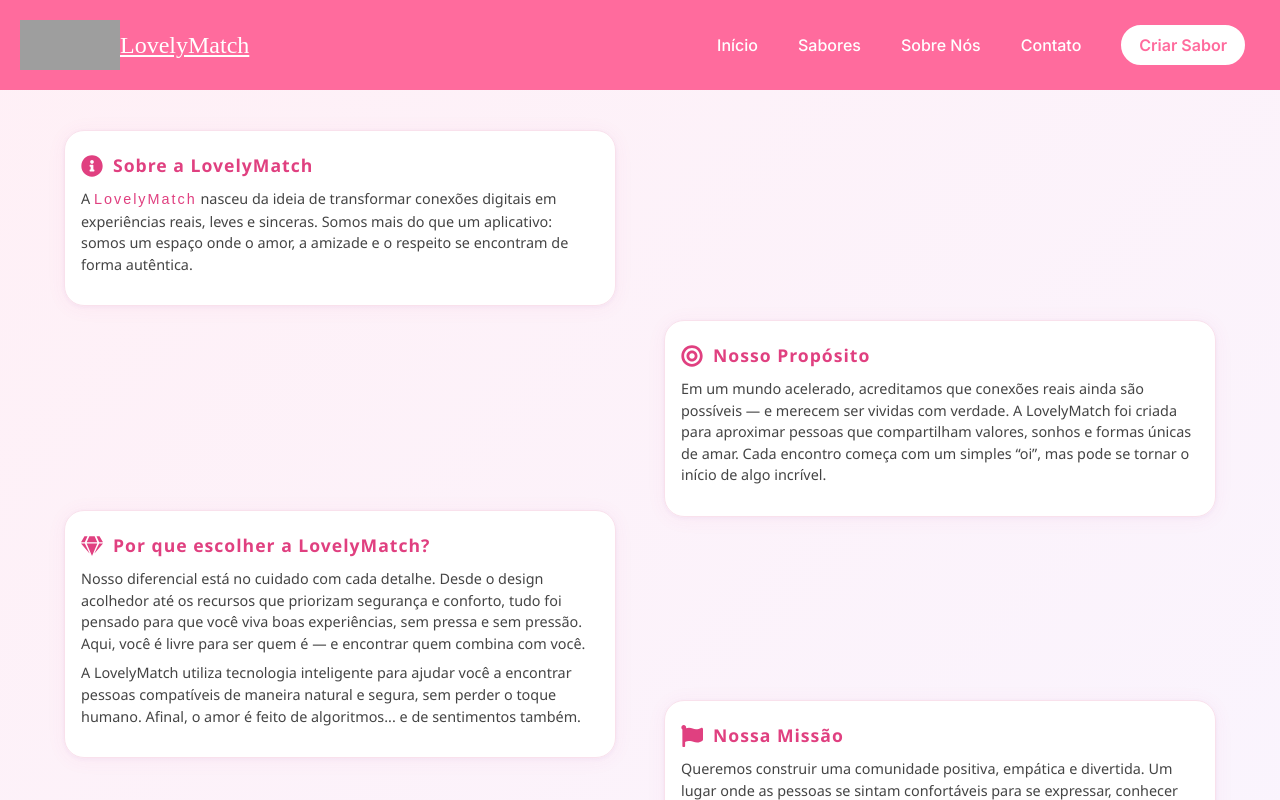
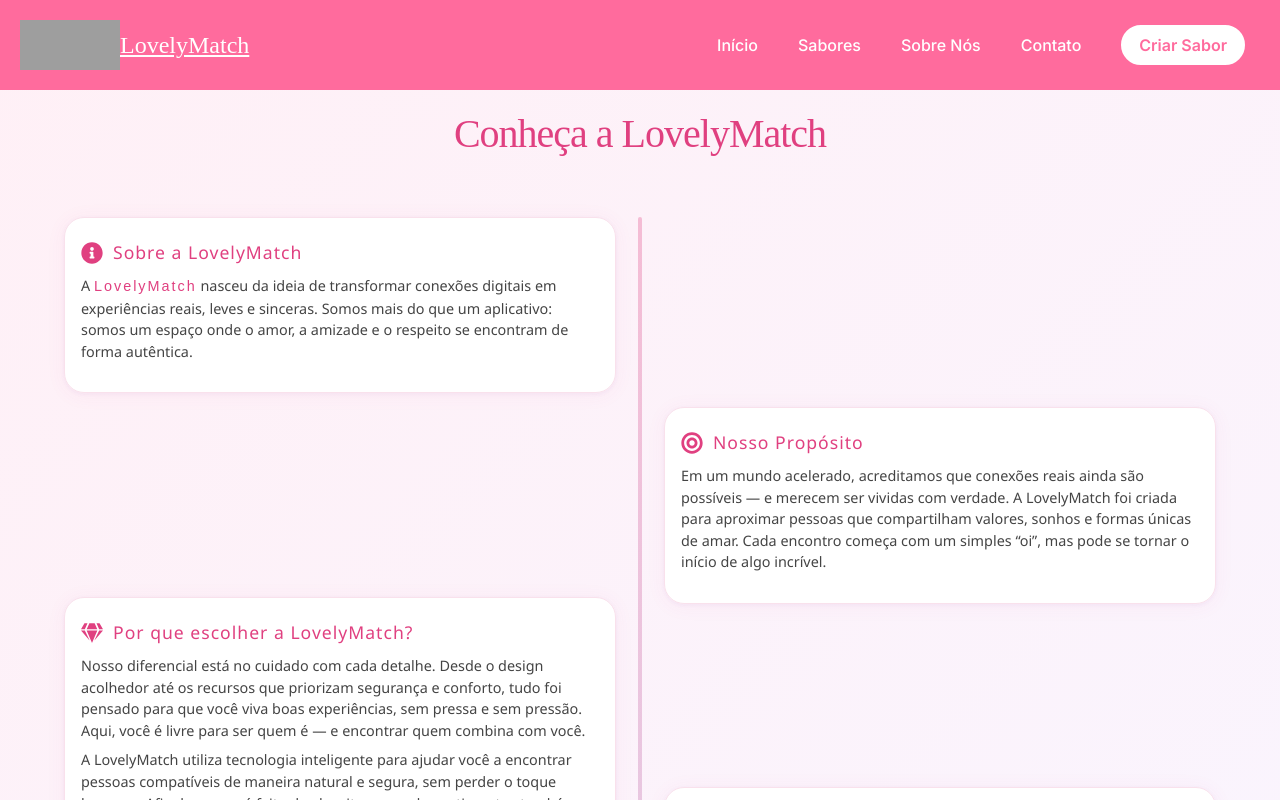
Before and after one commit to annabeatriz17/Lovely-Match-FrontEnd, a Next.js app in the folder loveltmatch/: page /sobre in a window 1280 px wide. Shown: the top 800 px of the page. Built offline with nearby package versions, Linux system fonts and the light colour scheme; grey boxes are pictures that could not be loaded.

Commit message:
Add custom title and card gradient to Sobre page
Introduced a new .title1 style and heading to the Sobre page for improved branding. Added a vertical gradient line to the cards section for enhanced visual separation. Adjusted font weight for .title to improve consistency.

```diff
--- a/loveltmatch/src/app/sobre/Sobre.module.css
+++ b/loveltmatch/src/app/sobre/Sobre.module.css
@@ -14,6 +14,16 @@
     padding: 40px 8px 40px 8px;
 }
 
+.title1 {
+    font-size: 2.5rem;
+    color: #e04080;
+    margin: 20px;
+    font-family: 'Pacifico', cursive;
+    font-weight: 400;
+    letter-spacing: -1px;
+    text-align: center;
+}
+
 .cards {
     position: relative;
     max-width: 1200px;
@@ -21,6 +31,19 @@
     min-height: 900px;
     margin: 0 auto;
     padding: 48px 0;
+}
+.cards::before {
+    content: "";
+    position: absolute;
+    top: 0;
+    left: 50%;
+    transform: translateX(-50%);
+    width: 4px;
+    height: 100%;
+    background: linear-gradient(180deg, #e04080 0%, #a872b6 100%);
+    border-radius: 8px;
+    opacity: 0.3;
+    z-index: 0;
 }
 
 .card,
@@ -92,7 +115,7 @@
 
 .title {
     font-size: 1.1rem;
-    font-weight: 700;
+    font-weight: 400;
     color: #e04080;
     margin-bottom: 11px;
     font-family: 'Montserrat', 'Segoe UI', Arial, sans-serif;
--- a/loveltmatch/src/app/sobre/page.jsx
+++ b/loveltmatch/src/app/sobre/page.jsx
@@ -8,6 +8,7 @@ export default function Sobre() {
     return (
         <main className={styles.container}>
             <Header />
+            <h1 className={styles.title1}>Conheça a LovelyMatch</h1>
             <section className={styles.content}>
                 <main className={styles.cards}>
                     <div className={styles.card1}>
```
